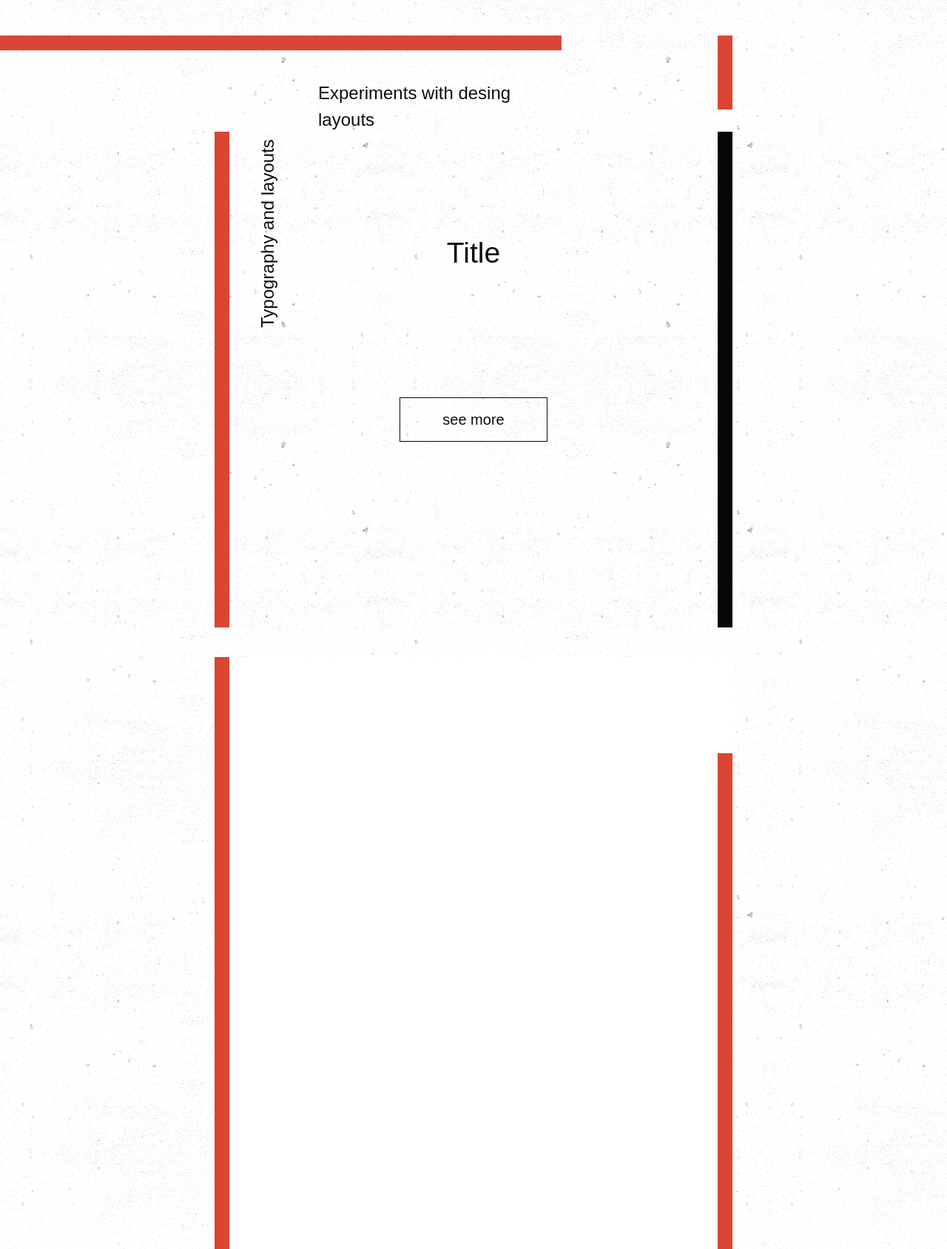
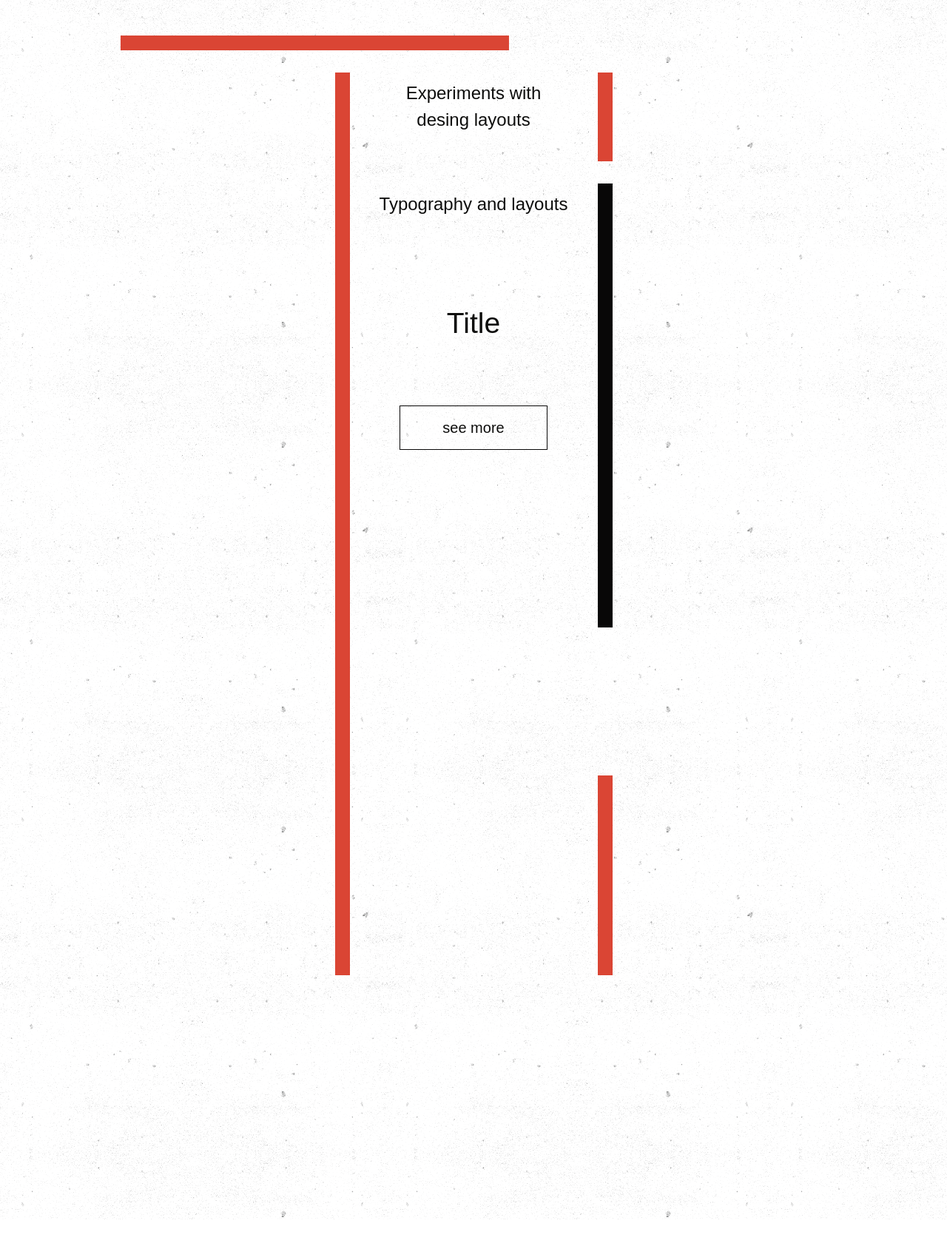
Before and after one commit to barbaraperic/doodle-motion, a Next.js app: page / in a window 1280 px wide. Shown: the whole page at 74% size. After the commit the page ends 1648 px from the top, so only its background shows below. Built offline with nearby package versions, Linux system fonts and the light colour scheme; a web font is replaced by a local one.

Commit message:
refactor css

```diff
--- a/app/components/Header.module.scss
+++ b/app/components/Header.module.scss
@@ -1,12 +1,4 @@
-.wrapper {
-    max-width: 375px;
-    margin: 0 auto;
-    margin-top: 3rem;
-    height: 100vh;
-    display: grid;
-    grid-gap: 30px;
-    grid-template-columns: 20px auto 20px;
-    grid-template-rows: 20px 120px 120px 120px auto;
+.header-wrapper {
     grid-template-areas:
         'bar-top bar-top bar-top'
         'bar-left subtitle-a bar-right-a'
@@ -65,11 +57,8 @@
     background: lightgray;
 }
 
-@media (min-width: 720px) {
-    .wrapper {
-        max-width: 700px;
-        grid-template-columns: 20px 50px 50px auto 50px 50px 20px;
-        grid-template-rows: 20px 50px auto auto;
+@media (min-width: var(--tablet-screen)) {
+    .header-wrapper {
         grid-template-areas:
             'bar-top bar-top bar-top bar-top bar-top bar-top bar-right-a'
             '...... ...... subtitle-a subtitle-a ubtitle-a  ...... bar-right-a'
@@ -92,9 +81,8 @@
     }
 }
 
-@media (min-width: 1200px) {
-    .wrapper {
-        max-width: 900px;
+@media (min-width: var(--desktop-screen)) {
+    .header-wrapper {
         grid-template-areas:
             'bar-top bar-top bar-top bar-top bar-top ...... bar-right-a'
             '...... ...... subtitle-a subtitle-a ......  ...... bar-right-a'
--- a/app/components/Header.tsx
+++ b/app/components/Header.tsx
@@ -3,7 +3,7 @@ import styles from './Header.module.scss'
 
 export default function Header() {
     return (
-        <div className={styles.wrapper}>
+        <div className={`grid-wrapper ${styles['header-wrapper']} `}>
             <div className={`${styles.box} ${styles['bar-top']}`}></div>
             <div className={`${styles.box} ${styles['bar-left']}`}></div>
             <div className={`${styles.box} ${styles['subtitle-a']}`}>
--- a/app/components/Main.module.scss
+++ b/app/components/Main.module.scss
@@ -1,17 +1,9 @@
 .main-wrapper {
-    margin-top: 40px;
-    height: 100vh;
-    display: grid;
-    grid-gap: 30px;
-    grid-template-columns: 20px 50px 50px auto 50px 50px 20px;
-    grid-template-rows: 20px 50px auto auto;
     grid-template-areas:
-        'bar2-a ...... ...... ...... ...... ...... ...... '
-        'bar2-a ...... ...... ...... ...... ...... ......'
-        'bar2-a ...... ...... ...... ...... ...... bar2-b'
-        'bar2-a ...... ...... ...... ...... ...... bar2-b';
-    background-color: #fff;
-    color: #444;
+        'bar2-a ...... ...... '
+        'bar2-a ...... ......'
+        'bar2-a ......  bar2-b'
+        'bar2-a ......  bar2-b';
 }
 
 .bar-a {
@@ -23,3 +15,13 @@
     grid-area: bar2-b;
     background-color: var(--accent-color-hsl);
 }
+
+@media (min-width: var(--tablet-screen)) {
+    .main-wrapper {
+        grid-template-areas:
+            'bar2-a ...... ...... ...... ...... ...... ...... '
+            'bar2-a ...... ...... ...... ...... ...... ...... '
+            'bar2-a ...... ...... ...... ...... ......   bar2-b'
+            'bar2-a ...... ...... ...... ...... ......   bar2-b';
+    }
+}
--- a/app/components/Main.tsx
+++ b/app/components/Main.tsx
@@ -2,10 +2,9 @@ import styles from './Main.module.scss'
 
 export default function Main() {
     return (
-        <div className={`${styles['main-wrapper']}`}>
+        <div className={`${styles['main-wrapper']} grid-wrapper`}>
             <div className={`${styles['bar-a']}`}></div>
             <div className={`${styles['bar-b']}`}></div>
-            <div></div>
             <div></div>
             <div></div>
             <div></div>
--- a/app/globals.scss
+++ b/app/globals.scss
@@ -19,6 +19,8 @@
     --h3: calc(var(--h4) * var(--scale));
     --h2: calc(var(--h3) * var(--scale));
     --h1: calc(var(--h2) * var(--scale));
+    --tablet-screen: 720px;
+    --desktop-screen: 1200px;
 }
 
 body {
@@ -61,14 +63,27 @@ h5,
     height: 100vh;
 }
 
-@media (min-width: 720px) {
+.grid-wrapper {
+    height: 100vh;
+    display: grid;
+    grid-gap: 30px;
+    grid-template-columns: 20px auto 20px;
+    grid-template-rows: 20px 120px 120px 120px auto;
+}
+
+@media (min-width: var(--tablet-screen)) {
     .container {
         max-width: 700px;
     }
+
+    .grid-wrapper {
+        grid-template-columns: 20px 50px 50px auto 50px 50px 20px;
+        grid-template-rows: 20px 50px auto auto;
+    }
 }
 
-@media (min-width: 1200px) {
-    .wrapper {
+@media (min-width: var(--desktop-screen)) {
+    .container {
         max-width: 900px;
     }
 }
--- a/app/layout.tsx
+++ b/app/layout.tsx
@@ -20,7 +20,7 @@ export default function RootLayout({
 }>) {
     return (
         <html lang="en">
-            <body className={`${baumas.className} container`}>{children}</body>
+            <body className={`${baumas.className} `}>{children}</body>
         </html>
     )
 }
--- a/app/page.tsx
+++ b/app/page.tsx
@@ -3,7 +3,7 @@ import Main from './components/Main'
 
 export default function Home() {
     return (
-        <div>
+        <div className="container">
             <Header />
             <Main />
         </div>
```
Also changed, not shown: app/page.module.scss (added).
